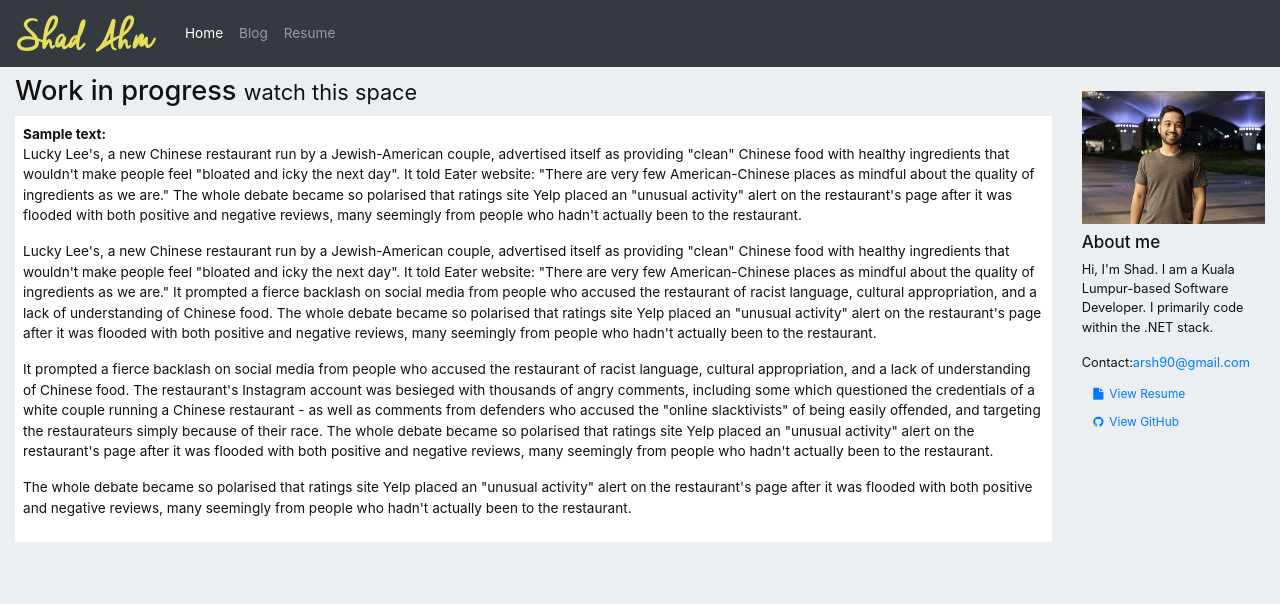
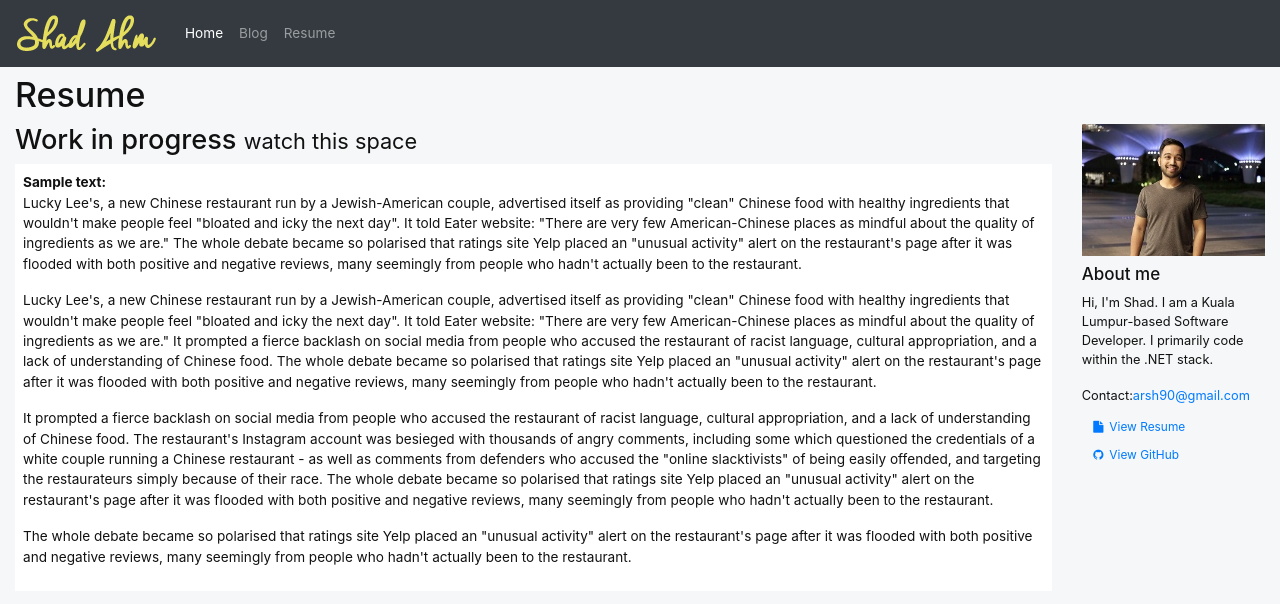
Before and after one commit to ShadAhm/shadahm.github.io, an Angular app: page / in a window 1280 px wide. Shown: the top 604 px of the page. Built offline with nearby package versions, Linux system fonts and the light colour scheme.

Commit message:
Pic on the left lines-up with the contents

```diff
--- a/src/app/app.component.html
+++ b/src/app/app.component.html
@@ -20,7 +20,12 @@
 
 <div class="container-fluid">
   <div class="row">
-    <div class="col-md-8 col-lg-10">
+    <div class="col">
+      <h1>Resume</h1>
+    </div>
+  </div>
+  <div class="row">
+    <div class="col-md-8 col-lg-10 mb-3 mb-sm-0">
       <div class="main-content">
         <router-outlet></router-outlet>
       </div>
--- a/src/app/components/about/about.component.scss
+++ b/src/app/components/about/about.component.scss
@@ -1,6 +1,5 @@
 div.about-me-panel {
   font-size: 0.8rem;
-  padding: 1rem 0;
 }
 
 div.about-me-panel div.about-me-imagebox {
--- a/src/app/components/resume/resume.component.html
+++ b/src/app/components/resume/resume.component.html
@@ -1,7 +1,4 @@
-<div class="d-flex">
-  <h1 class="mr-auto">Resume</h1>
-  <button class="btn m-2" (click)="print()"><i class="fa fa-print"></i> Print this resume</button>
-</div>
+<!-- <button class="btn m-2 d-none d-md-block" (click)="print()"><i class="fa fa-print"></i> Print this resume</button> -->
 <div class="bg-white p-2">
   <div class="row">
     <div class="col">
--- a/src/app/components/resume/resume.component.ts
+++ b/src/app/components/resume/resume.component.ts
@@ -59,8 +59,17 @@
           displayText: 'Intelligent Tourism',
           elementId: 'h3projIntelligent',
           children: null
-        }
-        ]
+        },
+        {
+          displayText: 'Submission Tracking and Rating System (“STAR System”)',
+          elementId: 'h3projIntelligent',
+          children: null
+        },
+        {
+          displayText: 'Capital Gains Tax Worksheets (“CGT Worksheets”)',
+          elementId: 'h3projIntelligent',
+          children: null
+        }]
       },
       {
         displayText: 'Education and Certifications',
--- a/src/styles.scss
+++ b/src/styles.scss
@@ -1,4 +1,4 @@
-$body-bg: #ebeff2;
+$body-bg: #f5f7f8;
 $body-color: #111;
 $font-size-base: 0.85rem;
 
```
